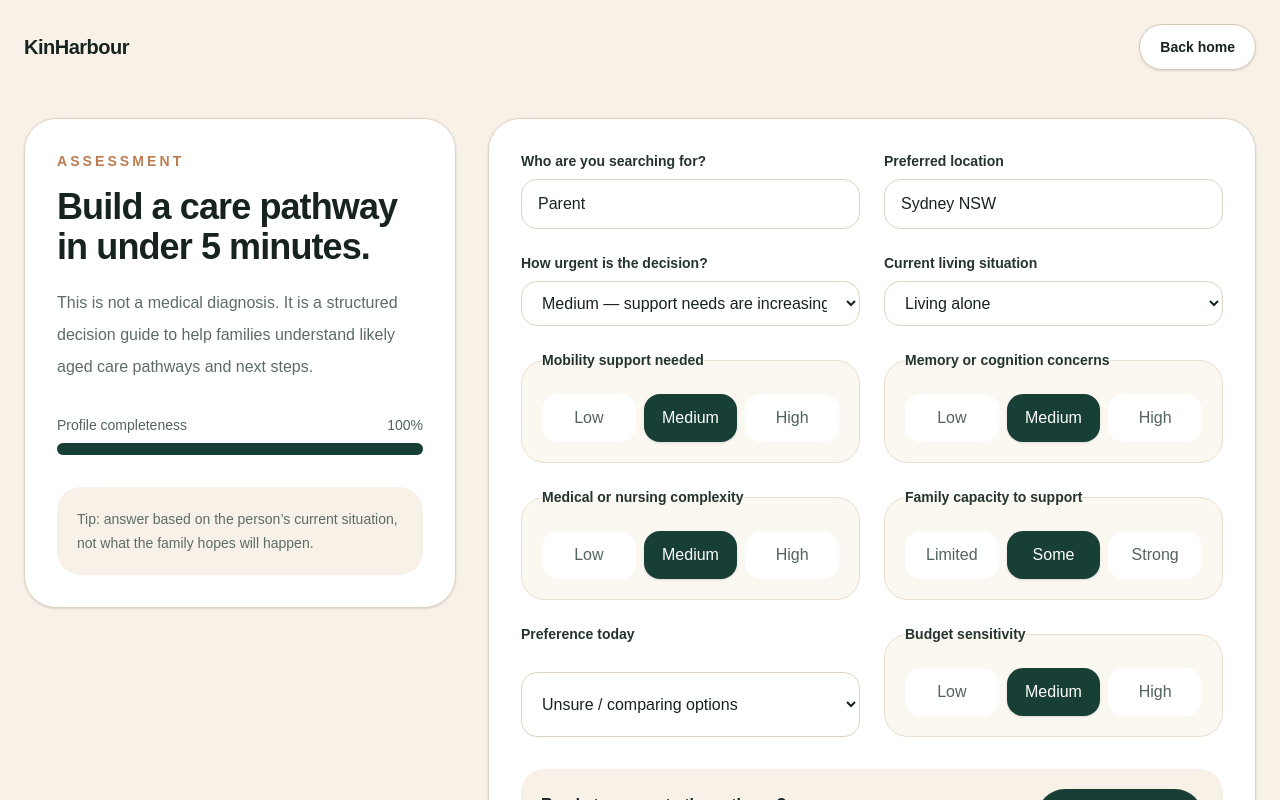
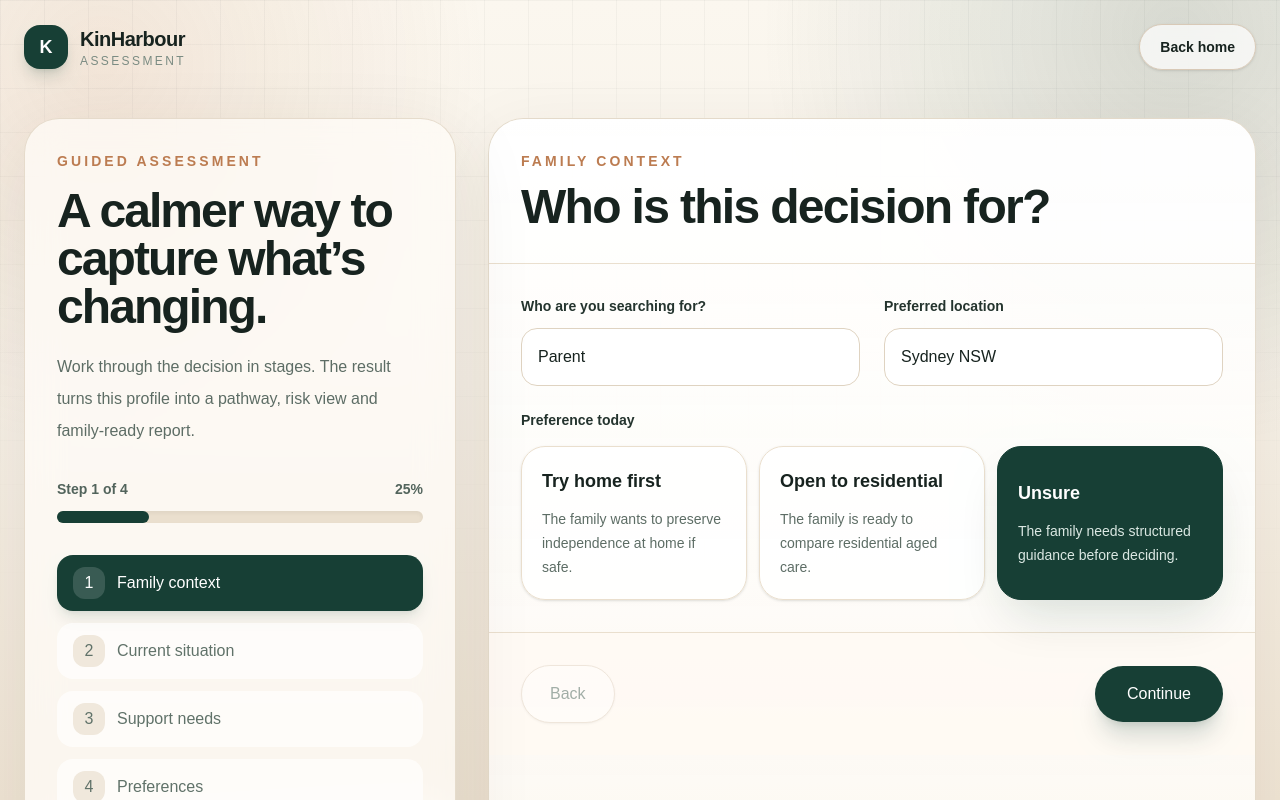
Before and after one commit to Mattrix07/kinharbour, a Next.js app: page /assessment in a window 1280 px wide. Shown: the top 800 px of the page. Built offline with nearby package versions, Linux system fonts and the light colour scheme.

Commit message:
Convert assessment into premium wizard

```diff
--- a/app/assessment/page.tsx
+++ b/app/assessment/page.tsx
@@ -3,11 +3,6 @@
 import { FormEvent, useMemo, useState } from "react";
 import { useRouter } from "next/navigation";
 import type { AssessmentAnswers } from "../../lib/care-path";
-
-const fieldClass =
-  "w-full rounded-2xl border border-[#dfd3c1] bg-white px-4 py-3 text-[#17231f] outline-none transition focus:border-[#173f35] focus:ring-4 focus:ring-[#173f35]/10";
-
-const labelClass = "text-sm font-semibold text-[#24342e]";
 
 const initialAnswers: AssessmentAnswers = {
   relationship: "Parent",
@@ -22,14 +17,19 @@ const initialAnswers: AssessmentAnswers = {
   budgetSensitivity: "medium",
 };
 
+const steps = [
+  "Family context",
+  "Current situation",
+  "Support needs",
+  "Preferences",
+];
+
 export default function AssessmentPage() {
   const router = useRouter();
   const [answers, setAnswers] = useState<AssessmentAnswers>(initialAnswers);
+  const [step, setStep] = useState(0);
 
-  const completion = useMemo(() => {
-    const values = Object.values(answers);
-    return Math.round((values.filter(Boolean).length / values.length) * 100);
-  }, [answers]);
+  const completion = useMemo(() => Math.round(((step + 1) / steps.length) * 100), [step]);
 
   function update<K extends keyof AssessmentAnswers>(key: K, value: AssessmentAnswers[K]) {
     setAnswers((current) => ({ ...current, [key]: value }));
@@ -37,6 +37,10 @@ export default function AssessmentPage() {
 
   function submitAssessment(event: FormEvent<HTMLFormElement>) {
     event.preventDefault();
+    if (step < steps.length - 1) {
+      setStep((current) => current + 1);
+      return;
+    }
     if (typeof window !== "undefined") {
       window.localStorage.setItem("kinharbour-assessment", JSON.stringify(answers));
     }
@@ -44,110 +48,147 @@ export default function AssessmentPage() {
   }
 
   return (
-    <main className="min-h-screen bg-[#f7f1e8] text-[#17231f]">
+    <main className="luxury-shell min-h-screen text-[#17231f]">
       <nav className="mx-auto flex max-w-7xl items-center justify-between px-6 py-6">
-        <a href="/" className="text-xl font-semibold tracking-tight">KinHarbour</a>
-        <a href="/" className="rounded-full border border-[#d8c9b7] bg-white px-5 py-3 text-sm font-semibold text-[#173f35] shadow-sm">Back home</a>
+        <a href="/" className="flex items-center gap-3">
+          <span className="flex h-11 w-11 items-center justify-center rounded-2xl bg-[#173f35] text-lg font-semibold text-white shadow-lg shadow-emerald-950/15">K</span>
+          <div>
+            <p className="text-xl font-semibold tracking-tight">KinHarbour</p>
+            <p className="text-xs font-medium uppercase tracking-[0.2em] text-[#7a8b82]">Assessment</p>
+          </div>
+        </a>
+        <a href="/" className="rounded-full border border-[#d8c9b7] bg-white/70 px-5 py-3 text-sm font-semibold text-[#173f35] shadow-sm backdrop-blur">Back home</a>
       </nav>
 
       <section className="mx-auto grid max-w-7xl gap-8 px-6 pb-20 pt-6 lg:grid-cols-[0.72fr_1.28fr]">
-        <aside className="h-fit rounded-[2rem] border border-[#dfd3c1] bg-white p-8 shadow-sm lg:sticky lg:top-8">
-          <p className="text-sm font-semibold uppercase tracking-[0.22em] text-[#bc7c51]">Assessment</p>
-          <h1 className="mt-4 text-4xl font-semibold tracking-tight">Build a care pathway in under 5 minutes.</h1>
+        <aside className="glass-panel h-fit rounded-[2.2rem] p-8 lg:sticky lg:top-8">
+          <p className="text-sm font-semibold uppercase tracking-[0.22em] text-[#bc7c51]">Guided assessment</p>
+          <h1 className="mt-4 text-4xl font-semibold tracking-[-0.04em] md:text-5xl">A calmer way to capture what’s changing.</h1>
           <p className="mt-5 leading-8 text-[#5d6d65]">
-            This is not a medical diagnosis. It is a structured decision guide to help families understand likely aged care pathways and next steps.
+            Work through the decision in stages. The result turns this profile into a pathway, risk view and family-ready report.
           </p>
+
           <div className="mt-8">
-            <div className="mb-2 flex items-center justify-between text-sm font-medium text-[#52645c]">
-              <span>Profile completeness</span>
+            <div className="mb-3 flex items-center justify-between text-sm font-semibold text-[#52645c]">
+              <span>Step {step + 1} of {steps.length}</span>
               <span>{completion}%</span>
             </div>
-            <div className="h-3 rounded-full bg-[#eadfce]">
-              <div className="h-3 rounded-full bg-[#173f35]" style={{ width: `${completion}%` }} />
+            <div className="h-3 rounded-full bg-[#eadfce] shadow-inner">
+              <div className="h-3 rounded-full bg-[#173f35] transition-all duration-500" style={{ width: `${completion}%` }} />
             </div>
           </div>
-          <div className="mt-8 rounded-3xl bg-[#f7f1e8] p-5 text-sm leading-6 text-[#5d6d65]">
-            Tip: answer based on the person’s current situation, not what the family hopes will happen.
+
+          <div className="mt-8 grid gap-3">
+            {steps.map((item, index) => (
+              <button
+                key={item}
+                type="button"
+                onClick={() => setStep(index)}
+                className={`flex items-center gap-3 rounded-2xl px-4 py-3 text-left text-sm font-semibold transition ${
+                  step === index
+                    ? "bg-[#173f35] text-white shadow-lg shadow-emerald-950/10"
+                    : "bg-white/65 text-[#607269] hover:bg-white"
+                }`}
+              >
+                <span className={`flex h-8 w-8 items-center justify-center rounded-xl ${step === index ? "bg-white/15" : "bg-[#f0e8dc]"}`}>
+                  {index + 1}
+                </span>
+                {item}
+              </button>
+            ))}
+          </div>
+
+          <div className="mt-8 rounded-3xl border border-[#dfd3c1]/70 bg-white/55 p-5 text-sm leading-6 text-[#5d6d65] backdrop-blur">
+            This is decision support, not a medical diagnosis. The aim is to help the family know what to prepare and compare next.
           </div>
         </aside>
 
-        <form onSubmit={submitAssessment} className="rounded-[2rem] border border-[#dfd3c1] bg-white p-6 shadow-sm md:p-8">
-          <div className="grid gap-6 md:grid-cols-2">
-            <label className="grid gap-2">
-              <span className={labelClass}>Who are you searching for?</span>
-              <input className={fieldClass} value={answers.relationship} onChange={(e) => update("relationship", e.target.value)} placeholder="Parent, partner, relative" />
-            </label>
-
-            <label className="grid gap-2">
-              <span className={labelClass}>Preferred location</span>
-              <input className={fieldClass} value={answers.location} onChange={(e) => update("location", e.target.value)} placeholder="e.g. Sydney NSW" />
-            </label>
-
-            <label className="grid gap-2">
-              <span className={labelClass}>How urgent is the decision?</span>
-              <select className={fieldClass} value={answers.urgency} onChange={(e) => update("urgency", e.target.value as AssessmentAnswers["urgency"])}>
-                <option value="low">Low — planning ahead</option>
-                <option value="medium">Medium — support needs are increasing</option>
-                <option value="high">High — urgent or unsafe situation</option>
-              </select>
-            </label>
-
-            <label className="grid gap-2">
-              <span className={labelClass}>Current living situation</span>
-              <select className={fieldClass} value={answers.livingSituation} onChange={(e) => update("livingSituation", e.target.value as AssessmentAnswers["livingSituation"])}>
-                <option value="alone">Living alone</option>
-                <option value="with_partner">Living with partner</option>
-                <option value="with_family">Living with family</option>
-                <option value="hospital">In hospital / discharge planning</option>
-                <option value="other">Other</option>
-              </select>
-            </label>
-
-            <RadioGroup
-              title="Mobility support needed"
-              value={answers.mobility}
-              onChange={(value) => update("mobility", value)}
-            />
-            <RadioGroup
-              title="Memory or cognition concerns"
-              value={answers.cognition}
-              onChange={(value) => update("cognition", value)}
-            />
-            <RadioGroup
-              title="Medical or nursing complexity"
-              value={answers.medicalComplexity}
-              onChange={(value) => update("medicalComplexity", value)}
-            />
-            <RadioGroup
-              title="Family capacity to support"
-              value={answers.familyCapacity}
-              onChange={(value) => update("familyCapacity", value)}
-              labels={{ low: "Limited", medium: "Some", high: "Strong" }}
-            />
-
-            <label className="grid gap-2 md:col-span-1">
-              <span className={labelClass}>Preference today</span>
-              <select className={fieldClass} value={answers.homeCarePreference} onChange={(e) => update("homeCarePreference", e.target.value as AssessmentAnswers["homeCarePreference"])}>
-                <option value="home_first">Try to stay at home first</option>
-                <option value="residential_open">Open to residential aged care</option>
-                <option value="unsure">Unsure / comparing options</option>
-              </select>
-            </label>
-
-            <RadioGroup
-              title="Budget sensitivity"
-              value={answers.budgetSensitivity}
-              onChange={(value) => update("budgetSensitivity", value)}
-            />
+        <form onSubmit={submitAssessment} className="premium-card overflow-hidden rounded-[2.2rem]">
+          <div className="border-b border-[#eadfce] bg-white/50 p-6 md:p-8">
+            <p className="text-sm font-semibold uppercase tracking-[0.22em] text-[#bc7c51]">{steps[step]}</p>
+            <h2 className="mt-3 text-3xl font-semibold tracking-[-0.035em] md:text-5xl">{getStepTitle(step)}</h2>
           </div>
 
-          <div className="mt-8 flex flex-col gap-4 rounded-3xl bg-[#f7f1e8] p-5 sm:flex-row sm:items-center sm:justify-between">
-            <div>
-              <p className="font-semibold text-[#17231f]">Ready to generate the pathway?</p>
-              <p className="mt-1 text-sm text-[#5d6d65]">Your answers are saved locally in your browser for this first version.</p>
-            </div>
-            <button type="submit" className="rounded-full bg-[#173f35] px-7 py-4 font-semibold text-white shadow-sm transition hover:bg-[#0f2f27]">
-              Generate result
+          <div className="p-6 md:p-8">
+            {step === 0 && (
+              <div className="grid gap-6 md:grid-cols-2">
+                <TextField label="Who are you searching for?" value={answers.relationship} onChange={(value) => update("relationship", value)} placeholder="Parent, partner, relative" />
+                <TextField label="Preferred location" value={answers.location} onChange={(value) => update("location", value)} placeholder="e.g. Sydney NSW" />
+                <ChoiceCard
+                  className="md:col-span-2"
+                  title="Preference today"
+                  value={answers.homeCarePreference}
+                  onChange={(value) => update("homeCarePreference", value as AssessmentAnswers["homeCarePreference"])}
+                  options={[
+                    ["home_first", "Try home first", "The family wants to preserve independence at home if safe."],
+                    ["residential_open", "Open to residential", "The family is ready to compare residential aged care."],
+                    ["unsure", "Unsure", "The family needs structured guidance before deciding."],
+                  ]}
+                />
+              </div>
+            )}
+
+            {step === 1 && (
+              <div className="grid gap-6">
+                <ChoiceCard
+                  title="How urgent is the decision?"
+                  value={answers.urgency}
+                  onChange={(value) => update("urgency", value as AssessmentAnswers["urgency"])}
+                  options={[
+                    ["low", "Planning ahead", "There is time to compare options calmly."],
+                    ["medium", "Needs increasing", "Support needs are becoming more noticeable."],
+                    ["high", "Urgent or unsafe", "There may be immediate safety or discharge pressure."],
+                  ]}
+                />
+                <ChoiceCard
+                  title="Current living situation"
+                  value={answers.livingSituation}
+                  onChange={(value) => update("livingSituation", value as AssessmentAnswers["livingSituation"])}
+                  options={[
+                    ["alone", "Living alone", "More monitoring or safety planning may be needed."],
+                    ["with_partner", "With partner", "Support may depend on partner capacity."],
+                    ["with_family", "With family", "Family care capacity is part of the pathway."],
+                    ["hospital", "Hospital/discharge", "Transition planning may be time sensitive."],
+                    ["other", "Other", "The situation needs a flexible review."],
+                  ]}
+                />
+              </div>
+            )}
+
+            {step === 2 && (
+              <div className="grid gap-6 md:grid-cols-2">
+                <ScaleCard title="Mobility support" value={answers.mobility} onChange={(value) => update("mobility", value)} />
+                <ScaleCard title="Memory or cognition" value={answers.cognition} onChange={(value) => update("cognition", value)} />
+                <ScaleCard title="Medical complexity" value={answers.medicalComplexity} onChange={(value) => update("medicalComplexity", value)} />
+                <ScaleCard title="Family capacity" value={answers.familyCapacity} onChange={(value) => update("familyCapacity", value)} labels={{ low: "Limited", medium: "Some", high: "Strong" }} />
+              </div>
+            )}
+
+            {step === 3 && (
+              <div className="grid gap-6">
+                <ScaleCard title="Budget sensitivity" value={answers.budgetSensitivity} onChange={(value) => update("budgetSensitivity", value)} />
+                <div className="rounded-[2rem] border border-[#dfd3c1]/80 bg-[#173f35] p-6 text-white shadow-2xl shadow-emerald-950/15">
+                  <p className="text-sm font-semibold uppercase tracking-[0.22em] text-[#d9b18f]">Ready</p>
+                  <h3 className="mt-3 text-3xl font-semibold tracking-tight">Generate the family pathway report.</h3>
+                  <p className="mt-4 max-w-2xl leading-7 text-[#dbe8e3]">
+                    Your current answers will be stored locally in the browser and used to produce the care-path result page.
+                  </p>
+                </div>
+              </div>
+            )}
+          </div>
+
+          <div className="flex flex-col gap-4 border-t border-[#eadfce] bg-[#fffaf2]/70 p-6 sm:flex-row sm:items-center sm:justify-between md:p-8">
+            <button
+              type="button"
+              onClick={() => setStep((current) => Math.max(0, current - 1))}
+              disabled={step === 0}
+              className="rounded-full border border-[#d8c9b7] bg-white px-7 py-4 font-semibold text-[#173f35] shadow-sm transition disabled:cursor-not-allowed disabled:opacity-40"
+            >
+              Back
+            </button>
+            <button type="submit" className="rounded-full bg-[#173f35] px-8 py-4 font-semibold text-white shadow-xl shadow-emerald-950/15 transition hover:-translate-y-0.5 hover:bg-[#0f2f27]">
+              {step === steps.length - 1 ? "Generate result" : "Continue"}
             </button>
           </div>
         </form>
@@ -156,7 +197,67 @@ export default function AssessmentPage() {
   );
 }
 
-function RadioGroup({
+function getStepTitle(step: number) {
+  return [
+    "Who is this decision for?",
+    "What is happening right now?",
+    "How much support is needed?",
+    "Confirm the final details.",
+  ][step];
+}
+
+function TextField({ label, value, onChange, placeholder }: { label: string; value: string; onChange: (value: string) => void; placeholder: string }) {
+  return (
+    <label className="grid gap-3">
+      <span className="text-sm font-semibold text-[#24342e]">{label}</span>
+      <input
+        className="w-full rounded-2xl border border-[#dfd3c1] bg-white/90 px-4 py-4 text-[#17231f] outline-none transition focus:border-[#173f35] focus:ring-4 focus:ring-[#173f35]/10"
+        value={value}
+        onChange={(e) => onChange(e.target.value)}
+        placeholder={placeholder}
+      />
+    </label>
+  );
+}
+
+function ChoiceCard({
+  title,
+  value,
+  onChange,
+  options,
+  className = "",
+}: {
+  title: string;
+  value: string;
+  onChange: (value: string) => void;
+  options: [string, string, string][];
+  className?: string;
+}) {
+  return (
+    <section className={`grid gap-4 ${className}`}>
+      <h3 className="text-sm font-semibold text-[#24342e]">{title}</h3>
+      <div className="grid gap-3 md:grid-cols-3">
+        {options.map(([optionValue, label, helper]) => (
+          <button
+            key={optionValue}
+            type="button"
+            onClick={() => onChange(optionValue)}
+            className={`rounded-3xl border p-5 text-left transition hover:-translate-y-0.5 ${
+              value === optionValue
+                ? "border-[#173f35] bg-[#173f35] text-white shadow-2xl shadow-emerald-950/15"
+                : "border-[#eadfce] bg-white/80 text-[#17231f] shadow-sm hover:bg-white"
+            }`}
+          >
+            <p className="text-lg font-semibold">{label}</p>
+            <p className={`mt-3 text-sm leading-6 ${value === optionValue ? "text-[#dbe8e3]" : "text-[#5d6d65]"}`}>{helper}</p>
+          </button>
+        ))}
+      </div>
+    </section>
+  );
+}
+
+function ScaleCard({
   title,
   value,
   onChange,
@@ -168,18 +269,18 @@ function RadioGroup({
   labels?: Record<"low" | "medium" | "high", string>;
 }) {
   return (
-    <fieldset className="grid gap-3 rounded-3xl border border-[#eadfce] bg-[#fbf8f2] p-5">
-      <legend className="mb-1 text-sm font-semibold text-[#24342e]">{title}</legend>
-      <div className="grid grid-cols-3 gap-2">
+    <fieldset className="rounded-[2rem] border border-[#eadfce] bg-white/70 p-5 shadow-sm">
+      <legend className="px-1 text-sm font-semibold text-[#24342e]">{title}</legend>
+      <div className="mt-4 grid grid-cols-3 gap-2 rounded-2xl bg-[#f7f1e8] p-2">
         {(["low", "medium", "high"] as const).map((level) => (
           <button
             key={level}
             type="button"
             onClick={() => onChange(level)}
-            className={`rounded-2xl px-3 py-3 text-sm font-semibold transition ${
+            className={`rounded-xl px-3 py-3 text-sm font-semibold transition ${
               value === level
-                ? "bg-[#173f35] text-white shadow-sm"
-                : "bg-white text-[#52645c] hover:bg-[#f0e8dc]"
+                ? "bg-[#173f35] text-white shadow-lg shadow-emerald-950/10"
+                : "text-[#52645c] hover:bg-white"
             }`}
           >
             {labels[level]}
```
